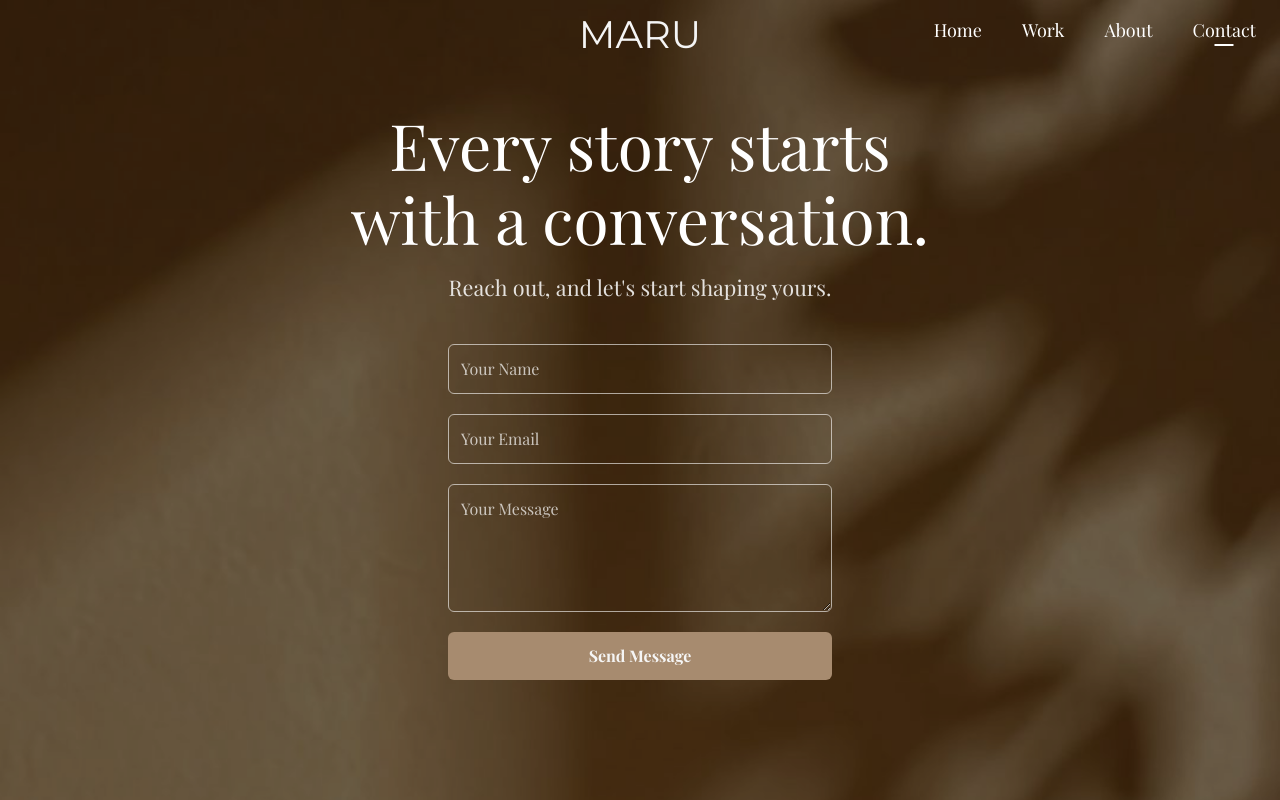
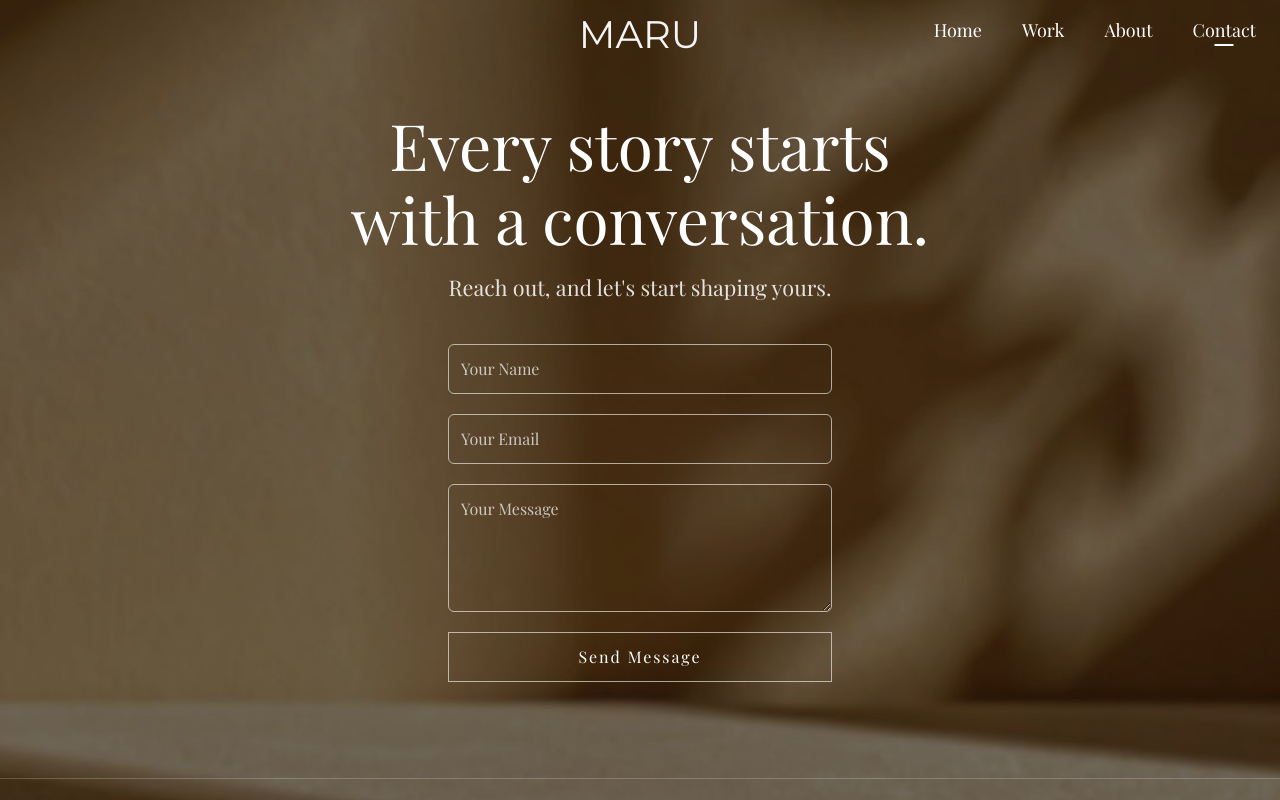
Before and after one commit to alexpetrovan2001/MaruVisuals, an Angular app: page /contact in a window 1280 px wide. Shown: the top 800 px of the page. Built offline with nearby package versions, Linux system fonts and the light colour scheme.

Commit message:
Send message button fixed on contact page

```diff
--- a/src/app/pages/contact/contact.html
+++ b/src/app/pages/contact/contact.html
@@ -118,7 +118,7 @@
           class="contact-field h-32"
         ></textarea>
 
-        <button type="submit" class="btn">Send Message</button>
+        <button type="submit" class="contact-submit">Send Message</button>
       </form>
     </div>
   </div>
--- a/src/app/pages/contact/contact.scss
+++ b/src/app/pages/contact/contact.scss
@@ -1,6 +1,6 @@
 .contact-bg {
   position: relative;
-  min-height: 100vh;
+  padding-bottom: 4rem;
 }
 
 .contact-form-wrapper {
@@ -48,6 +48,24 @@
   }
 }
 
+.contact-submit {
+  font-family: 'Playfair Display', serif;
+  font-size: 1rem;
+  letter-spacing: 0.12em;
+  color: white;
+  background: transparent;
+  border: 1px solid rgba(255, 255, 255, 0.6);
+  padding: 0.75rem 2rem;
+  width: 100%;
+  cursor: pointer;
+  transition: background 0.25s ease, border-color 0.25s ease;
+
+  &:hover {
+    background: rgba(255, 255, 255, 0.12);
+    border-color: white;
+  }
+}
+
 .group {
   perspective: 1000px;
 }
```
